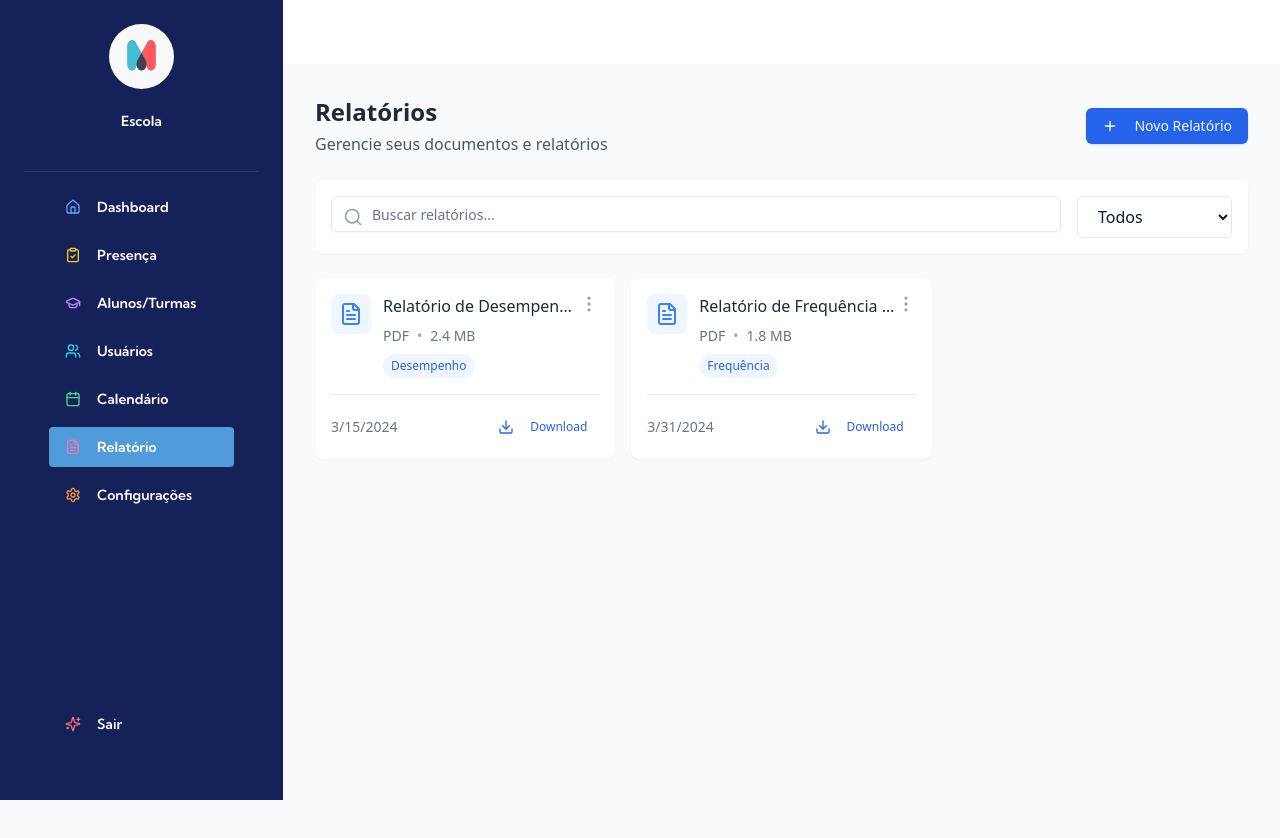
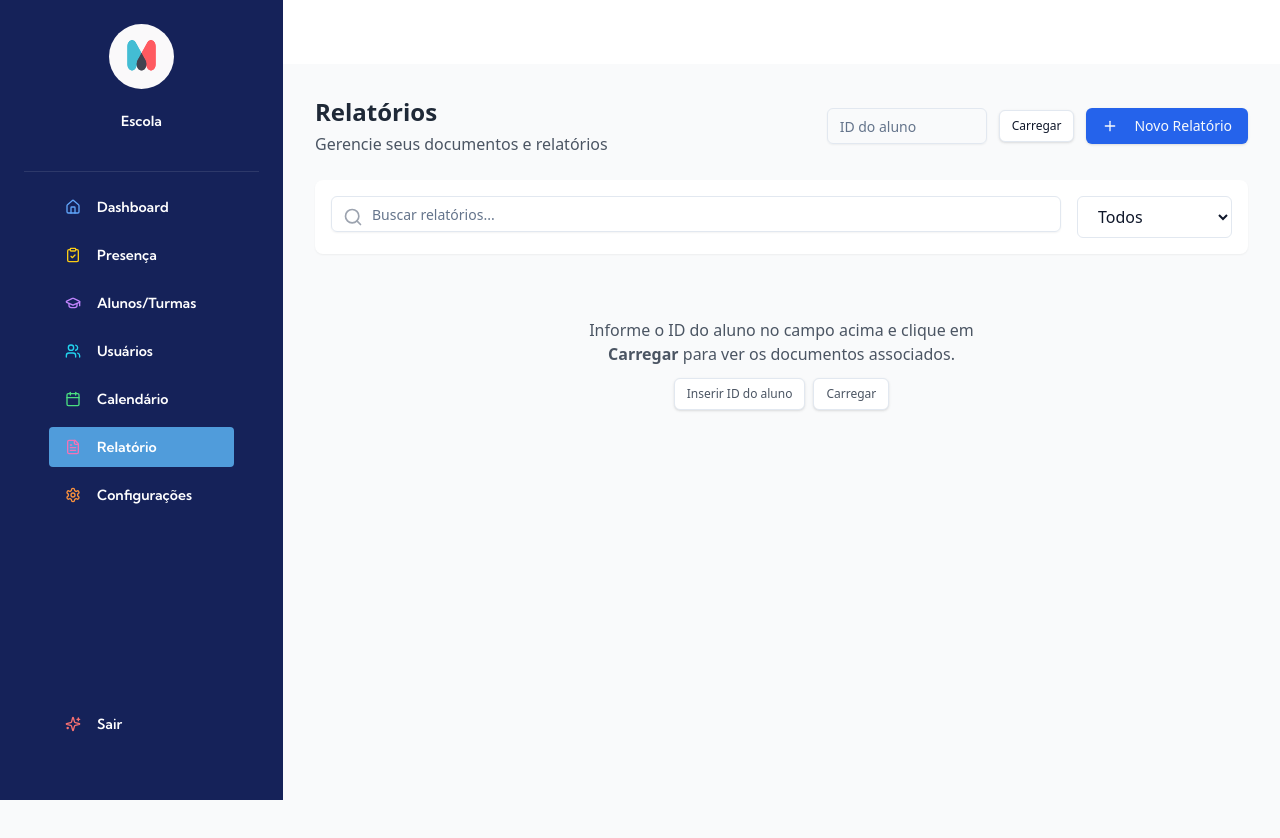
Before and after one commit to CauanOtz/PI, a React (Vite) app in the folder frontend/: page /files in a window 1280 px wide. Shown: the top 838 px of the page. Built offline with nearby package versions, Linux system fonts and the light colour scheme; sample sign-in values are in the browser's storage.

Commit message:
feat: document-integration

```diff
--- a/frontend/src/components/modals/report/CreateReportModal.tsx
+++ b/frontend/src/components/modals/report/CreateReportModal.tsx
@@ -16,6 +16,7 @@ interface ReportFormData {
   name: string;
   category: string;
   file: File | null;
+  alunoId?: string | number;
 }
 
 export const CreateReportModal: React.FC<CreateReportModalProps> = ({
@@ -27,6 +28,7 @@ export const CreateReportModal: React.FC<CreateReportModalProps> = ({
     name: "",
     category: "Desempenho",
     file: null,
+    alunoId: ""
   });
 
   const categories = ["Desempenho", "Frequência", "Planos", "Outros"];
@@ -35,6 +37,11 @@ export const CreateReportModal: React.FC<CreateReportModalProps> = ({
     e.preventDefault();
 
     try {
+      if (!formData.alunoId) {
+        toast.error("Informe o ID do aluno (campo obrigatório).");
+        return;
+      }
+
       // Validate file size (example: max 10MB)
       if (formData.file && formData.file.size > 10 * 1024 * 1024) {
         toast.error("Arquivo muito grande. O tamanho máximo permitido é 10MB.");
@@ -50,7 +57,6 @@ export const CreateReportModal: React.FC<CreateReportModalProps> = ({
       }
 
       await onSubmit(formData);
-      toast.success("Relatório criado com sucesso!");
       onClose();
 
       // Reset form
@@ -58,6 +64,7 @@ export const CreateReportModal: React.FC<CreateReportModalProps> = ({
         name: "",
         category: "Desempenho",
         file: null,
+        alunoId: ""
       });
     } catch (error) {
       toast.error(
@@ -85,6 +92,18 @@ export const CreateReportModal: React.FC<CreateReportModalProps> = ({
         </DialogHeader>
 
         <form onSubmit={handleSubmit} className="space-y-6 mt-4">
+          <div className="space-y-2">
+            <Label htmlFor="alunoId">ID do Aluno (para associar documento)</Label>
+            <Input
+              id="alunoId"
+              value={String(formData.alunoId ?? "")}
+              onChange={(e) => setFormData((prev) => ({ ...prev, alunoId: e.target.value }))}
+              placeholder="Ex: 123"
+              className="w-full"
+              required
+            />
+          </div>
+
           <div className="space-y-2">
             <Label htmlFor="name">Nome do relatório</Label>
             <Input
--- a/frontend/src/screens/Files/Files.tsx
+++ b/frontend/src/screens/Files/Files.tsx
@@ -17,35 +17,17 @@ import { CreateReportModal } from "../../components/modals/report/CreateReportMo
 import { EditReportModal } from "../../components/modals/report/EditReportModal";
 import { DeleteConfirmationModal } from "../../components/modals/shared/DeleteConfirmationModal";
 import { toast } from "sonner";
+import { documentService } from "../../services/documentService";
 
 interface Report {
-  id: string;
+  id: string | number;
   name: string;
-  type: string;
-  date: string;
-  size: string;
-  category: string;
+  type?: string;
+  date?: string;
+  size?: string;
+  category?: string;
+  descricao?: string;
 }
-
-const mockReports: Report[] = [
-  {
-    id: "1",
-    name: "Relatório de Desempenho - 1º Bimestre",
-    type: "PDF",
-    date: "2024-03-15",
-    size: "2.4 MB",
-    category: "Desempenho"
-  },
-  {
-    id: "2",
-    name: "Relatório de Frequência - Março",
-    type: "PDF",
-    date: "2024-03-31",
-    size: "1.8 MB",
-    category: "Frequência"
-  },
-  // Add more mock data as needed
-];
 
 export const Files = (): JSX.Element => {
   const [searchTerm, setSearchTerm] = React.useState("");
@@ -53,7 +35,9 @@ export const Files = (): JSX.Element => {
   const [isCreateModalOpen, setIsCreateModalOpen] = React.useState(false);
   const [reportToEdit, setReportToEdit] = React.useState<Report | null>(null);
   const [reportToDelete, setReportToDelete] = React.useState<Report | null>(null);
-  const [reports, setReports] = React.useState<Report[]>(mockReports);
+  const [reports, setReports] = React.useState<Report[]>([]);
+  const [loading, setLoading] = React.useState(false);
+  const [currentAlunoId, setCurrentAlunoId] = React.useState<string>(""); // usuario seleciona o aluno para gerenciar documentos
 
   const categories = ["Todos", "Desempenho", "Frequência", "Planos", "Outros"];
 
@@ -63,9 +47,50 @@ export const Files = (): JSX.Element => {
     return matchesSearch && matchesCategory;
   });
 
+  const loadDocuments = async (alunoId?: string) => {
+    const id = alunoId ?? currentAlunoId;
+    if (!id) {
+      toast.error("Informe o ID do aluno para carregar documentos");
+      return;
+    }
+    try {
+      setLoading(true);
+      const docs = await documentService.listDocuments(id);
+      const mapped = (Array.isArray(docs) ? docs : []).map((d: any) => ({
+        id: String(d.id),
+        name: d.nome,
+        type: d.tipo ?? d.tipoArquivo ?? "PDF",
+        date: d.data_upload ?? d.dataUpload ?? d.createdAt,
+        size: d.tamanho ?? d.size,
+        category: d.categoria ?? "Outros",
+        descricao: d.descricao
+      }));
+      setReports(mapped);
+    } catch (err) {
+      console.error(err);
+      toast.error("Falha ao carregar documentos");
+    } finally {
+      setLoading(false);
+    }
+  };
+
   const handleCreateReport = (data: any) => {
-    console.log("New report data:", data);
-    // Here you would typically handle the file upload and creation
+    (async () => {
+      try {
+        // data: { name, category, file, alunoId }
+        if (!data.alunoId) {
+          toast.error("Informe o ID do aluno no formulário do relatório.");
+          return;
+        }
+        await documentService.uploadDocument(data.alunoId, data.file, data.name, { categoria: data.category });
+        toast.success("Relatório criado com sucesso!");
+        setIsCreateModalOpen(false);
+        await loadDocuments(data.alunoId);
+      } catch (err: any) {
+        console.error(err);
+        toast.error(err?.response?.data?.mensagem || "Erro ao criar relatório");
+      }
+    })();
   };
 
   const handleEdit = (report: Report) => {
@@ -77,20 +102,61 @@ export const Files = (): JSX.Element => {
   };
 
   const handleEditSubmit = (data: any) => {
-    if (reportToEdit) {
-      setReports(prev => prev.map(report =>
-        report.id === reportToEdit.id
-          ? { ...report, ...data }
-          : report
-      ));
+    (async () => {
+      if (!reportToEdit) return;
+      try {
+        if (!currentAlunoId) {
+          toast.error("Aluno não selecionado");
+          return;
+        }
+        await documentService.updateDocument(currentAlunoId, reportToEdit.id, { nome: data.name, descricao: data.category });
         toast.success("Relatório atualizado com sucesso!");
+        setReportToEdit(null);
+        await loadDocuments();
+      } catch (err) {
+        console.error(err);
+        toast.error("Erro ao atualizar relatório");
       }
+    })();
   };
 
   const handleDeleteConfirm = () => {
-    if (reportToDelete) {
-      setReports(prev => prev.filter(report => report.id !== reportToDelete.id));
+    (async () => {
+      if (!reportToDelete) return;
+      try {
+        if (!currentAlunoId) {
+          toast.error("Aluno não selecionado");
+          return;
+        }
+        await documentService.deleteDocument(currentAlunoId, reportToDelete.id);
         toast.success("Relatório excluído com sucesso!");
+        setReportToDelete(null);
+        await loadDocuments();
+      } catch (err) {
+        console.error(err);
+        toast.error("Erro ao excluir relatório");
+      }
+    })();
+  };
+
+  const handleDownload = async (r: Report) => {
+    try {
+      if (!currentAlunoId) {
+        toast.error("Aluno não selecionado para download");
+        return;
+      }
+      const blob = await documentService.downloadDocument(currentAlunoId, r.id);
+      const url = window.URL.createObjectURL(blob);
+      const a = document.createElement("a");
+      a.href = url;
+      a.download = r.name || "documento";
+      document.body.appendChild(a);
+      a.click();
+      a.remove();
+      window.URL.revokeObjectURL(url);
+    } catch (err) {
+      console.error(err);
+      toast.error("Erro ao baixar arquivo");
     }
   };
 
@@ -104,6 +170,15 @@ export const Files = (): JSX.Element => {
               <h1 className="text-xl sm:text-2xl font-bold text-gray-800">Relatórios</h1>
               <p className="text-gray-600 mt-1">Gerencie seus documentos e relatórios</p>
             </div>
+            <div className="flex items-center gap-3">
+              <Input
+                id="alunoIdInput"
+                placeholder="ID do aluno"
+                value={currentAlunoId}
+                onChange={(e) => setCurrentAlunoId(e.target.value)}
+                className="w-40"
+              />
+              <Button onClick={() => loadDocuments()} size="sm" className="bg-white border text-dark">Carregar</Button>
               <Button
                 className="bg-blue-600 hover:bg-blue-700 w-full sm:w-auto"
                 onClick={() => setIsCreateModalOpen(true)}
@@ -111,6 +186,7 @@ export const Files = (): JSX.Element => {
                 <PlusIcon className="w-4 h-4 mr-2" />
                 Novo Relatório
               </Button>
+            </div>
           </div>
 
           <div className="bg-white p-4 rounded-lg shadow-sm mb-6">
@@ -137,8 +213,39 @@ export const Files = (): JSX.Element => {
             </div>
           </div>
 
+          <div className="relative">
+            {loading && (
+              <div className="absolute inset-0 z-40 flex items-center justify-center bg-white/70 backdrop-blur-sm">
+                <div className="text-center text-gray-700">Carregando documentos...</div>
+              </div>
+            )}
+
             <div className="grid grid-cols-1 md:grid-cols-2 lg:grid-cols-3 gap-4">
-            {filteredReports.map((report) => (
+              {currentAlunoId.trim() === "" ? (
+                <div className="col-span-full text-center py-10 text-gray-600">
+                  <div className="max-w-md mx-auto">
+                    <p className="mb-3">
+                      Informe o ID do aluno no campo acima e clique em <strong>Carregar</strong> para ver os documentos associados.
+                    </p>
+                    <div className="flex items-center justify-center gap-2">
+                      <Button
+                        size="sm"
+                        className="bg-white border text-dark"
+                        onClick={() => {
+                          const el = document.getElementById("alunoIdInput") as HTMLInputElement | null;
+                          el?.focus();
+                        }}
+                      >
+                        Inserir ID do aluno
+                      </Button>
+                      <Button onClick={() => loadDocuments()} size="sm" className="bg-white border text-dark">Carregar</Button>
+                    </div>
+                  </div>
+                </div>
+              ) : filteredReports.length === 0 ? (
+                <div className="col-span-full text-center py-10 text-gray-500">Nenhum documento encontrado para o aluno {currentAlunoId}.</div>
+              ) : (
+                filteredReports.map((report) => (
                   <div
                     key={report.id}
                     className="bg-white p-4 rounded-lg shadow-sm hover:shadow-md transition-shadow"
@@ -197,19 +304,24 @@ export const Files = (): JSX.Element => {
                     </div>
                     <div className="flex flex-col sm:flex-row sm:items-center sm:justify-between gap-2 mt-4 pt-4 border-t">
                       <span className="text-sm text-gray-500">
-                    {new Date(report.date).toLocaleDateString()}
+                        {report.date ? new Date(report.date).toLocaleDateString() : ""}
                       </span>
+                      <div className="flex gap-2">
                         <Button
                           variant="ghost"
                           size="sm"
                           className="text-blue-600 hover:text-blue-700 w-full sm:w-auto justify-center"
+                          onClick={() => handleDownload(report)}
                         >
                           <DownloadIcon className="w-4 h-4 mr-2" />
                           Download
                         </Button>
                       </div>
                     </div>
-            ))}
+                  </div>
+                ))
+              )}
+            </div>
           </div>
         </div>
       </div>
@@ -222,7 +334,7 @@ export const Files = (): JSX.Element => {
         isOpen={!!reportToEdit}
         onClose={() => setReportToEdit(null)}
         onSubmit={handleEditSubmit}
-        report={reportToEdit!}
+        report={reportToEdit as any}
       />
       <DeleteConfirmationModal
         isOpen={!!reportToDelete}
--- /dev/null
+++ b/frontend/src/services/documentService.ts
@@ -0,0 +1,54 @@
+// ...new file...
+import { http } from "../lib/http";
+
+/**
+ * documentService - wrapper simples para endpoints do backend relacionados a documentos
+ * Endpoints esperados:
+ *  POST   /alunos/:alunoId/documentos          (multipart/form-data)  -> upload
+ *  GET    /alunos/:alunoId/documentos          -> list
+ *  GET    /alunos/:alunoId/documentos/:id/download -> download (blob)
+ *  PUT    /alunos/:alunoId/documentos/:id      -> update metadata
+ *  DELETE /alunos/:alunoId/documentos/:id      -> delete
+ */
+
+const buildBase = (alunoId: number | string) => `/alunos/${alunoId}/documentos`;
+
+export const documentService = {
+  async uploadDocument(alunoId: number | string, file: File, descricao?: string, extra: Record<string, any> = {}) {
+    const fd = new FormData();
+    fd.append("documento", file);
+    if (descricao) fd.append("descricao", descricao);
+    // append extras if needed (categoria, tipo, etc)
+    Object.entries(extra).forEach(([k, v]) => {
+      if (v !== undefined && v !== null) fd.append(k, String(v));
+    });
+
+    const res = await http.post(buildBase(alunoId), fd, {
+      headers: { "Content-Type": "multipart/form-data" },
+    });
+    return res.data;
+  },
+
+  async listDocuments(alunoId: number | string) {
+    const res = await http.get(buildBase(alunoId));
+    return res.data;
+  },
+
+  async downloadDocument(alunoId: number | string, documentoId: number | string) {
+    const url = `${buildBase(alunoId)}/${documentoId}/download`;
+    const res = await http.get(url, { responseType: "blob" });
+    return res.data; // Blob
+  },
+
+  async updateDocument(alunoId: number | string, documentoId: number | string, payload: Record<string, any>) {
+    const url = `${buildBase(alunoId)}/${documentoId}`;
+    const res = await http.put(url, payload);
+    return res.data;
+  },
+
+  async deleteDocument(alunoId: number | string, documentoId: number | string) {
+    const url = `${buildBase(alunoId)}/${documentoId}`;
+    await http.delete(url);
+    return;
+  }
+};
```
Lines whose indentation alone changed are shown as unchanged.
